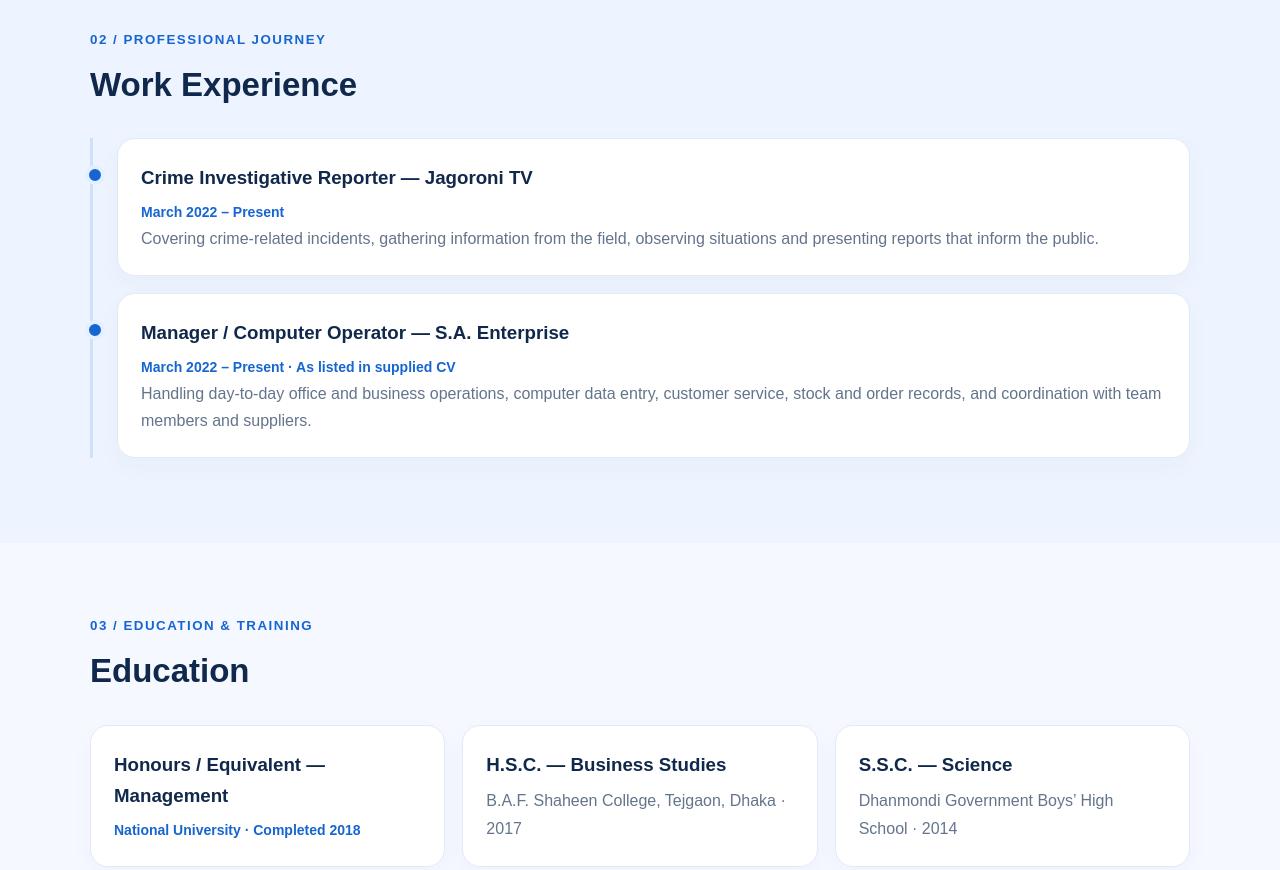
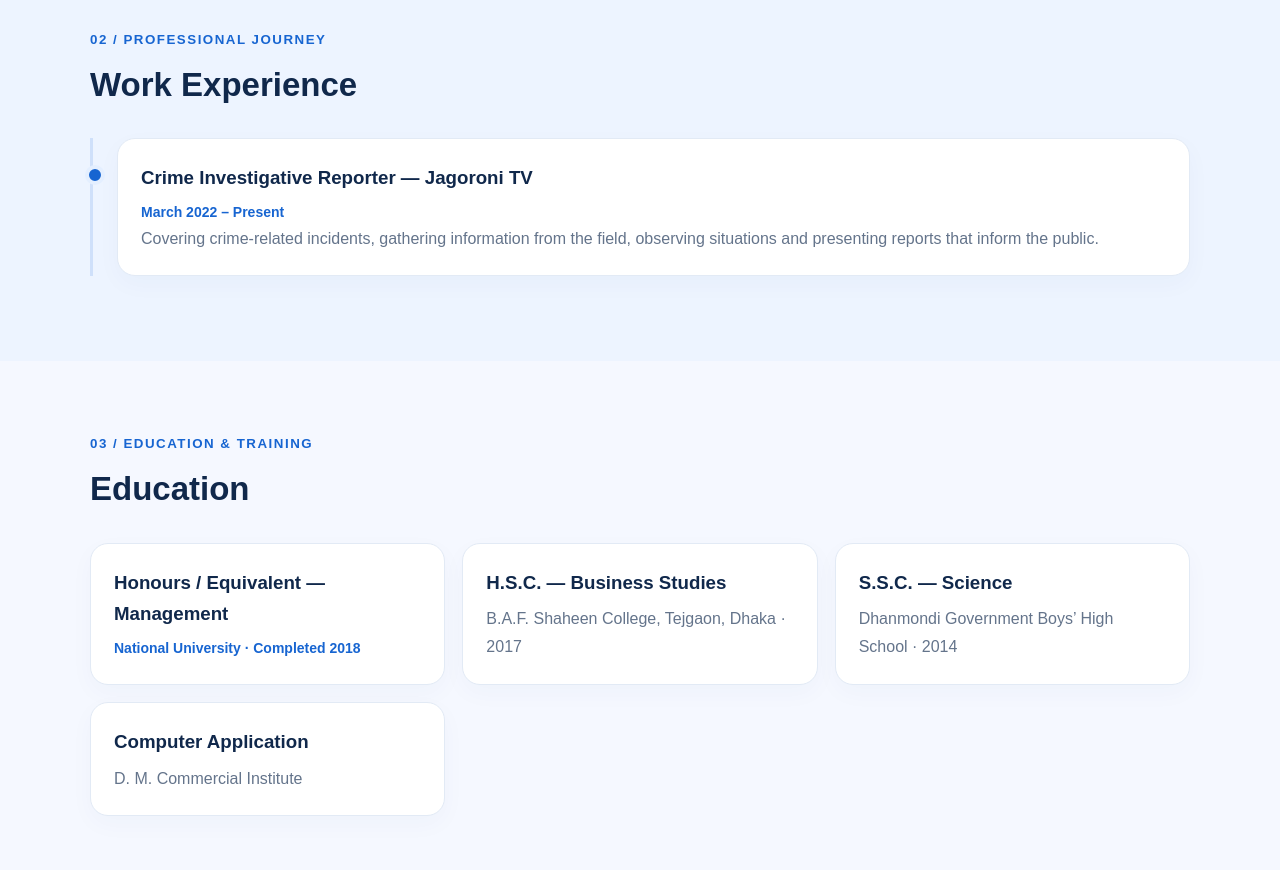
Before and after one commit to mahabubhasanjosef/Mahabub-Hasan, a plain HTML site: page index.html in a window 1280 px wide. Shown: the part 1060-1930 px from the top of the page. Drawn offline with Linux system fonts and the light colour scheme.

Commit message:
Remove S.A. Enterprise from portfolio

```diff
--- a/index.html
+++ b/index.html
@@ -20,7 +20,7 @@ section.content{padding:68px 0}.tint{background:#edf4ff}.section-head{margin-bot
 <main>
 <section class="hero"><div class="wrap hero-grid"><div class="hero-copy"><div class="eyebrow en">Journalist · Writer · Honours Graduate</div><div class="eyebrow bn">সাংবাদিক · লেখক · স্নাতক</div><h1 class="en">Hello, I'm<br><span>Mahabub Hasan.</span></h1><h1 class="bn">আমি<br><span>মাহবুব হাসান।</span></h1><p class="lead en">Crime Investigative Reporter at Jagoroni TV, with a passion for public-interest journalism, storytelling and lifelong learning.</p><p class="lead bn">জাগরণী টিভির ক্রাইম ইনভেস্টিগেটিভ রিপোর্টার। জনস্বার্থসংশ্লিষ্ট সাংবাদিকতা, মানুষের গল্প তুলে ধরা এবং নতুন কিছু শেখার প্রতি আমার আগ্রহ রয়েছে।</p><div class="actions"><a class="btn" href="#career">Explore My Journey</a><a class="btn alt" href="https://mahabubspeaks.blogspot.com/" target="_blank" rel="noopener">Visit My Blog ↗</a></div></div><img class="portrait" src="PicsArt_02-19-05.22.10.jpg" alt="Mahabub Hasan"></div></section>
 <section class="content" id="about"><div class="wrap"><div class="section-head"><small>01 / ABOUT ME</small><h2 class="en">Professional Profile</h2><h2 class="bn">আমার পরিচিতি</h2></div><p class="about en">I am Mahabub Hasan, a television journalist working as a Crime Investigative Reporter at Jagoroni TV since March 2022. I completed my Honours degree in Management from National University in 2018. My work and interests include field reporting, crime and public-interest stories, communication, writing and digital content creation.</p><p class="about bn">আমি মাহবুব হাসান। মার্চ ২০২২ থেকে জাগরণী টিভিতে ক্রাইম ইনভেস্টিগেটিভ রিপোর্টার হিসেবে কর্মরত আছি। ২০১৮ সালে জাতীয় বিশ্ববিদ্যালয় থেকে Management বিষয়ে অনার্স সম্পন্ন করেছি। মাঠপর্যায়ে সংবাদ সংগ্রহ, অপরাধ ও জনস্বার্থসংশ্লিষ্ট প্রতিবেদন, যোগাযোগ, লেখালেখি এবং ডিজিটাল কনটেন্ট তৈরিতে আমার আগ্রহ ও অভিজ্ঞতা রয়েছে।</p></div></section>
-<section class="content tint" id="career"><div class="wrap"><div class="section-head"><small>02 / PROFESSIONAL JOURNEY</small><h2 class="en">Work Experience</h2><h2 class="bn">কর্ম-অভিজ্ঞতা</h2></div><div class="timeline"><article class="job"><h3>Crime Investigative Reporter — Jagoroni TV</h3><div class="date">March 2022 – Present</div><p class="en">Covering crime-related incidents, gathering information from the field, observing situations and presenting reports that inform the public.</p><p class="bn">অপরাধসংক্রান্ত ঘটনা কাভার করা, ঘটনাস্থল থেকে তথ্য সংগ্রহ, পরিস্থিতি পর্যবেক্ষণ এবং জনসচেতনতামূলক সংবাদ প্রতিবেদন তৈরি ও উপস্থাপন।</p></article><article class="job"><h3>Manager / Computer Operator — S.A. Enterprise</h3><div class="date">March 2022 – Present · As listed in supplied CV</div><p class="en">Handling day-to-day office and business operations, computer data entry, customer service, stock and order records, and coordination with team members and suppliers.</p><p class="bn">দৈনন্দিন অফিস ও ব্যবসায়িক কার্যক্রম পরিচালনা, কম্পিউটারে তথ্য এন্ট্রি, গ্রাহকসেবা, স্টক ও অর্ডারের হিসাব সংরক্ষণ এবং টিম ও সরবরাহকারীদের সঙ্গে সমন্বয়।</p></article></div></div></section>
+<section class="content tint" id="career"><div class="wrap"><div class="section-head"><small>02 / PROFESSIONAL JOURNEY</small><h2 class="en">Work Experience</h2><h2 class="bn">কর্ম-অভিজ্ঞতা</h2></div><div class="timeline"><article class="job"><h3>Crime Investigative Reporter — Jagoroni TV</h3><div class="date">March 2022 – Present</div><p class="en">Covering crime-related incidents, gathering information from the field, observing situations and presenting reports that inform the public.</p><p class="bn">অপরাধসংক্রান্ত ঘটনা কাভার করা, ঘটনাস্থল থেকে তথ্য সংগ্রহ, পরিস্থিতি পর্যবেক্ষণ এবং জনসচেতনতামূলক সংবাদ প্রতিবেদন তৈরি ও উপস্থাপন।</p></article></div></div></section>
 <section class="content" id="education"><div class="wrap"><div class="section-head"><small>03 / EDUCATION & TRAINING</small><h2 class="en">Education</h2><h2 class="bn">শিক্ষাগত যোগ্যতা</h2></div><div class="cards"><article class="card"><h3>Honours / Equivalent — Management</h3><div class="date">National University · Completed 2018</div><p class="bn">জাতীয় বিশ্ববিদ্যালয় · Management বিষয়ে অনার্স, ২০১৮ সালে সম্পন্ন</p></article><article class="card"><h3>H.S.C. — Business Studies</h3><p>B.A.F. Shaheen College, Tejgaon, Dhaka · 2017</p></article><article class="card"><h3>S.S.C. — Science</h3><p>Dhanmondi Government Boys’ High School · 2014</p></article><article class="card"><h3>Computer Application</h3><p>D. M. Commercial Institute</p><p class="bn">ডি. এম. কমার্শিয়াল ইনস্টিটিউট</p></article></div></div></section>
 <section class="content tint" id="skills"><div class="wrap"><div class="section-head"><small>04 / CORE COMPETENCIES</small><h2 class="en">Skills & Expertise</h2><h2 class="bn">দক্ষতা ও যোগ্যতা</h2></div><div class="tags"><span class="tag">Communication</span><span class="tag">Critical Thinking</span><span class="tag">Problem Solving</span><span class="tag">Stress Management</span><span class="tag">Teamwork</span><span class="tag">Time Management</span><span class="tag">Computer Data Entry</span><span class="tag">Field Reporting</span><span class="tag">Customer Service</span></div></div></section>
 <section class="content" id="interests"><div class="wrap"><div class="section-head"><small>05 / INTERESTS</small><h2 class="en">Beyond the Newsroom</h2><h2 class="bn">কাজের বাইরেও</h2></div><div class="cards"><article class="card"><div class="icon">📰</div><h3>Journalism</h3><p>Reporting, public-interest stories and media.</p></article><article class="card"><div class="icon">✍️</div><h3>Writing & Blogging</h3><p>Life motivation, personal reflections and creative writing.</p></article><article class="card"><div class="icon">📷</div><h3>Creative Interests</h3><p>Photography, vlogging, reading and fitness.</p></article></div><p class="about" style="margin-top:20px"><strong>Languages:</strong> Bengali · English</p></div></section>
```
